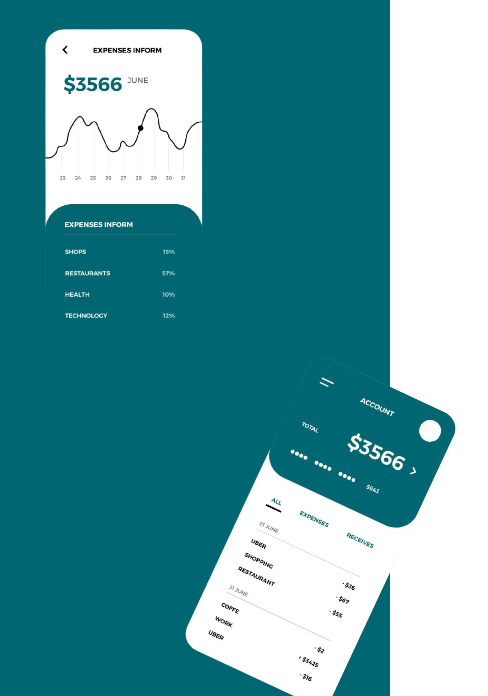
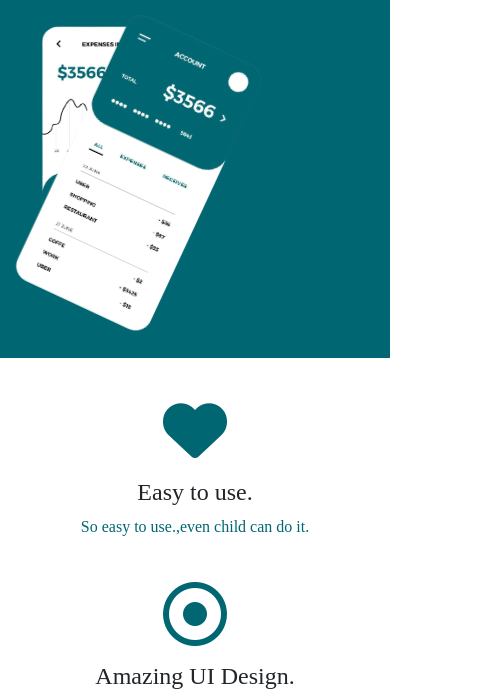
Before and after one commit to rohitkoh123/ZooPe, a plain HTML site: page index.html in a window 390 px wide. Shown: the part 842-1538 px from the top of the page, 488 px wide, since content can reach past the window. Drawn offline with nearby package versions, Linux system fonts and the light colour scheme; a web font is replaced by a local one.

Commit message:
Support for phone browser added

```diff
--- a/style.css
+++ b/style.css
@@ -96,7 +96,7 @@ p {
 /*Title Image*/
 
 .title-image {
-  width: 60%;
+  width: 50%;
   transform: rotate(25deg);
   position: absolute;
   right: 10%;
@@ -105,10 +105,10 @@ img {
   width: 100px;
 }
 .second-image {
-  width: 60%;
+  width: 50%;
   transform: rotate(25deg);
-  position: relative;
-  left: 58%;
+  position: absolute;
+  left: 10%;
 }
 
 /*Features-Section*/
```
